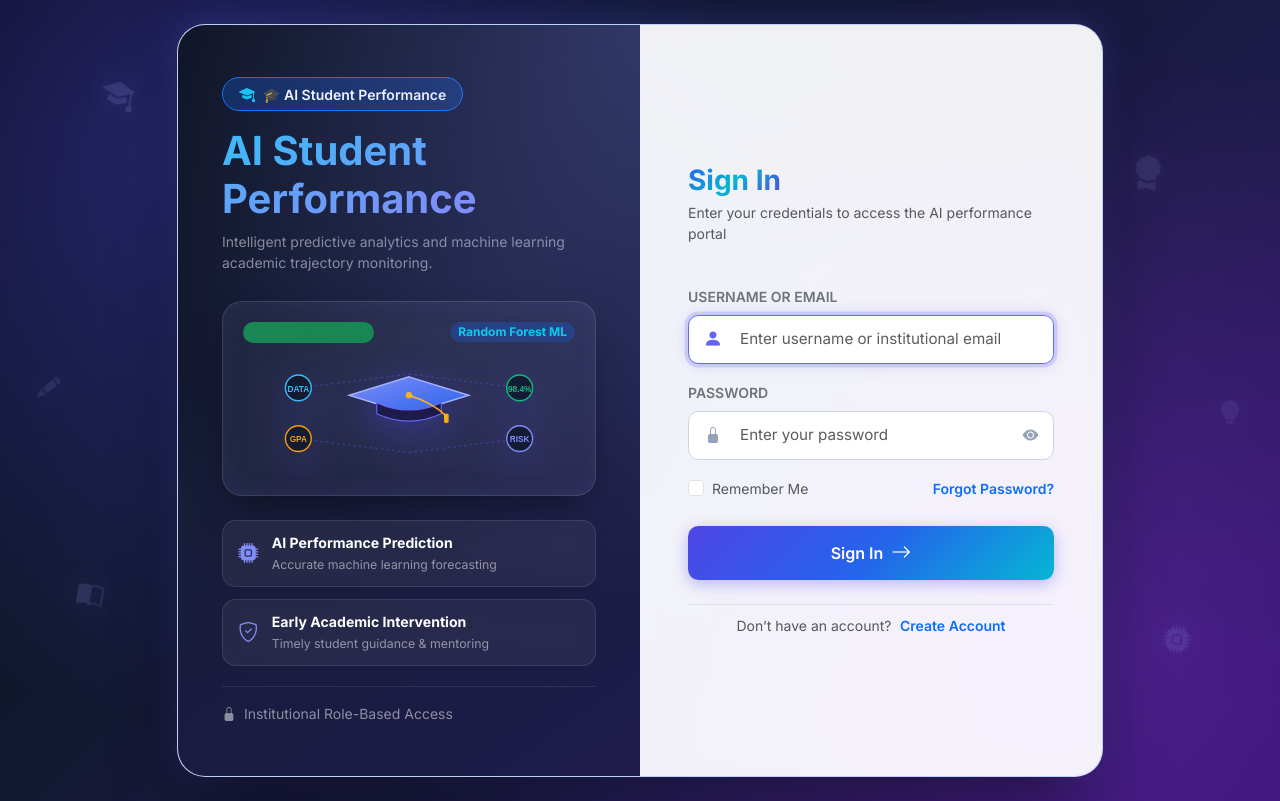
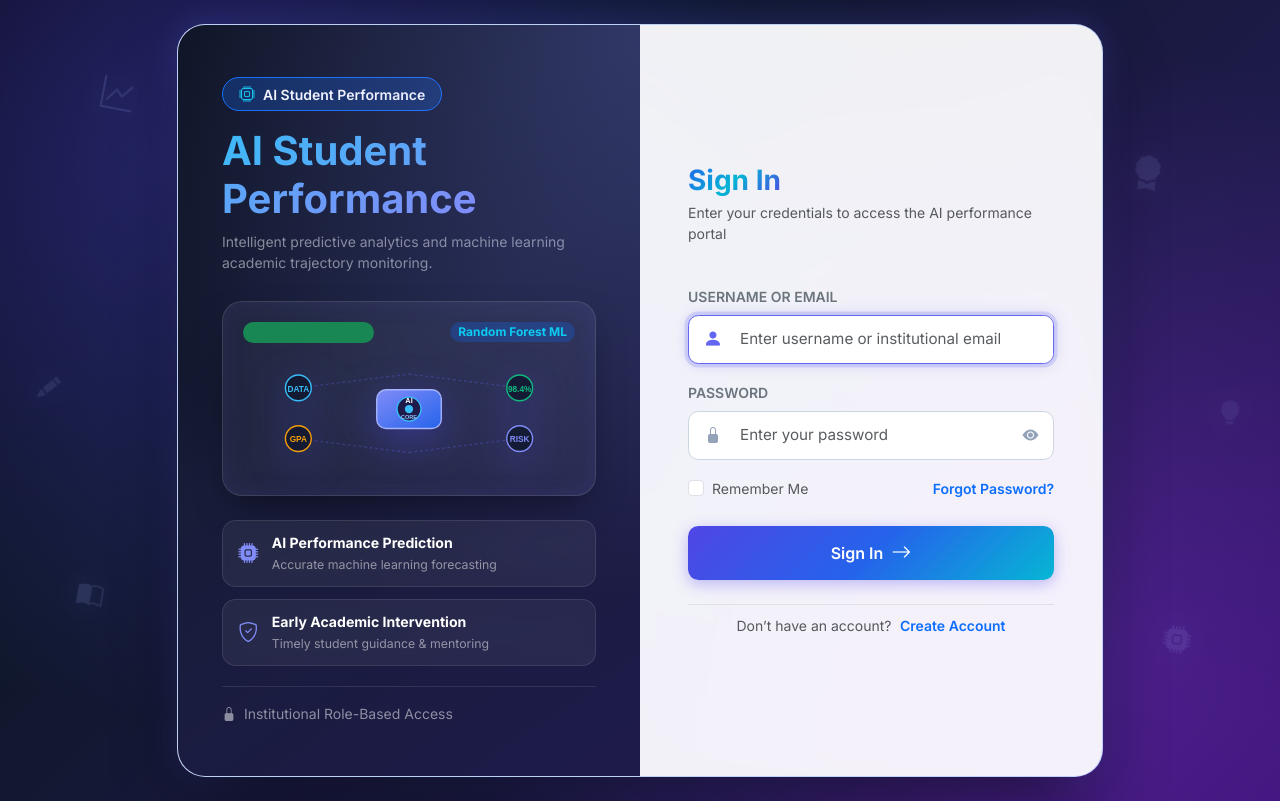
Before and after one commit to Shabna-002/AI---based-student-performance-prediction, a Flask app: page / in a window 1280 px wide. Run offline with Flask 3, Linux system fonts and the light colour scheme.

Commit message:
remove graduation cap emoji and icons, replace with AI processor icon and central neural core

```diff
--- a/templates/base.html
+++ b/templates/base.html
@@ -350,7 +350,7 @@
         <div class="preloader-box">
             <div class="preloader-ring"></div>
             <div class="d-flex align-items-center gap-2 mt-2">
-                <i class="bi bi-mortarboard-fill text-primary fs-5"></i>
+                <i class="bi bi-cpu text-primary fs-5"></i>
                 <span class="gradient-text fw-bold fs-5">EduPredict AI</span>
             </div>
             <div class="text-muted small">Loading intelligence system...</div>
@@ -366,7 +366,7 @@
     <nav class="navbar navbar-expand-lg navbar-dark navbar-custom sticky-top">
         <div class="container">
             <a class="navbar-brand d-flex align-items-center gap-2" href="/dashboard">
-                <i class="bi bi-mortarboard-fill text-primary fs-4"></i>
+                <i class="bi bi-cpu text-primary fs-4"></i>
                 <span>EduPredict AI</span>
             </a>
             <button class="navbar-toggler border-0" type="button" data-bs-toggle="collapse" data-bs-target="#navbarContent">
--- a/templates/login.html
+++ b/templates/login.html
@@ -280,7 +280,7 @@
 {% block content %}
 <!-- ✨ Subtle Animated Floating Academic Particles -->
 <div class="academic-particles-container">
-    <div class="academic-particle particle-1"><i class="bi bi-mortarboard-fill"></i></div>
+    <div class="academic-particle particle-1"><i class="bi bi-graph-up"></i></div>
     <div class="academic-particle particle-2"><i class="bi bi-book-half"></i></div>
     <div class="academic-particle particle-3"><i class="bi bi-award-fill"></i></div>
     <div class="academic-particle particle-4"><i class="bi bi-cpu-fill"></i></div>
@@ -294,13 +294,13 @@
             <!-- 🪟 Glassmorphism Login Card -->
             <div class="auth-container glow-border">
                 <div class="row g-0">
-                    <!-- Left Side: 🎓 AI Student Performance Branding & 🤖 AI/ML Illustration -->
+                    <!-- Left Side: AI Student Performance Branding & 🤖 AI/ML Illustration -->
                     <div class="col-12 col-lg-6 auth-hero d-flex flex-column justify-content-between">
                         <div>
-                            <!-- 🎓 Branding / Logo Badge -->
+                            <!-- Branding / Logo Badge -->
                             <div class="d-inline-flex align-items-center gap-2 px-3 py-1 bg-primary bg-opacity-25 rounded-pill border border-primary border-opacity-30 mb-3">
-                                <i class="bi bi-mortarboard-fill text-info"></i>
-                                <span class="small fw-semibold text-white">🎓 AI Student Performance</span>
+                                <i class="bi bi-cpu text-info"></i>
+                                <span class="small fw-semibold text-white">AI Student Performance</span>
                             </div>
                             <h2 class="display-6 fw-bold mb-2 text-white">
                                 <span class="gradient-text-accent">AI Student Performance</span>
@@ -337,12 +337,12 @@
                                 <line x1="60" y1="95" x2="180" y2="110" stroke="rgba(99,102,241,0.3)" stroke-width="1.5" stroke-dasharray="3 3" />
                                 <line x1="180" y1="110" x2="300" y2="95" stroke="rgba(99,102,241,0.3)" stroke-width="1.5" stroke-dasharray="3 3" />
 
-                                <!-- Floating 3D Graduation Cap Center -->
-                                <polygon points="180,28 245,48 180,68 115,48" fill="url(#aiGrad1)" stroke="#a5b4fc" stroke-width="1.5" />
-                                <path d="M 145 56 Q 180 72 215 56 L 215 68 Q 180 84 145 68 Z" fill="#1e1b4b" stroke="#6366f1" stroke-width="1.2" />
-                                <circle cx="180" cy="48" r="3.5" fill="url(#goldCapGrad)" />
-                                <path d="M 180 48 Q 205 56 220 70" stroke="url(#goldCapGrad)" stroke-width="1.8" fill="none" />
-                                <rect x="218" y="68" width="5" height="10" rx="1.5" fill="url(#goldCapGrad)" />
+                                <!-- Central AI Neural Hub -->
+                                <rect x="145" y="42" width="70" height="42" rx="10" fill="url(#aiGrad1)" stroke="#a5b4fc" stroke-width="1.5" />
+                                <circle cx="180" cy="63" r="13" fill="#1e1b4b" stroke="#38bdf8" stroke-width="1.5" />
+                                <circle cx="180" cy="63" r="4.5" fill="#38bdf8" />
+                                <text x="180" y="56" font-size="8" font-weight="bold" fill="#ffffff" text-anchor="middle" font-family="sans-serif">AI</text>
+                                <text x="180" y="74" font-size="6" font-weight="bold" fill="#93c5fd" text-anchor="middle" font-family="sans-serif">CORE</text>
 
                                 <!-- AI Neural Nodes -->
                                 <circle cx="60" cy="40" r="14" fill="rgba(15,23,42,0.8)" stroke="#38bdf8" stroke-width="1.5" />
```
Also changed, not shown: templates/signup.html (+10 -9 lines).
